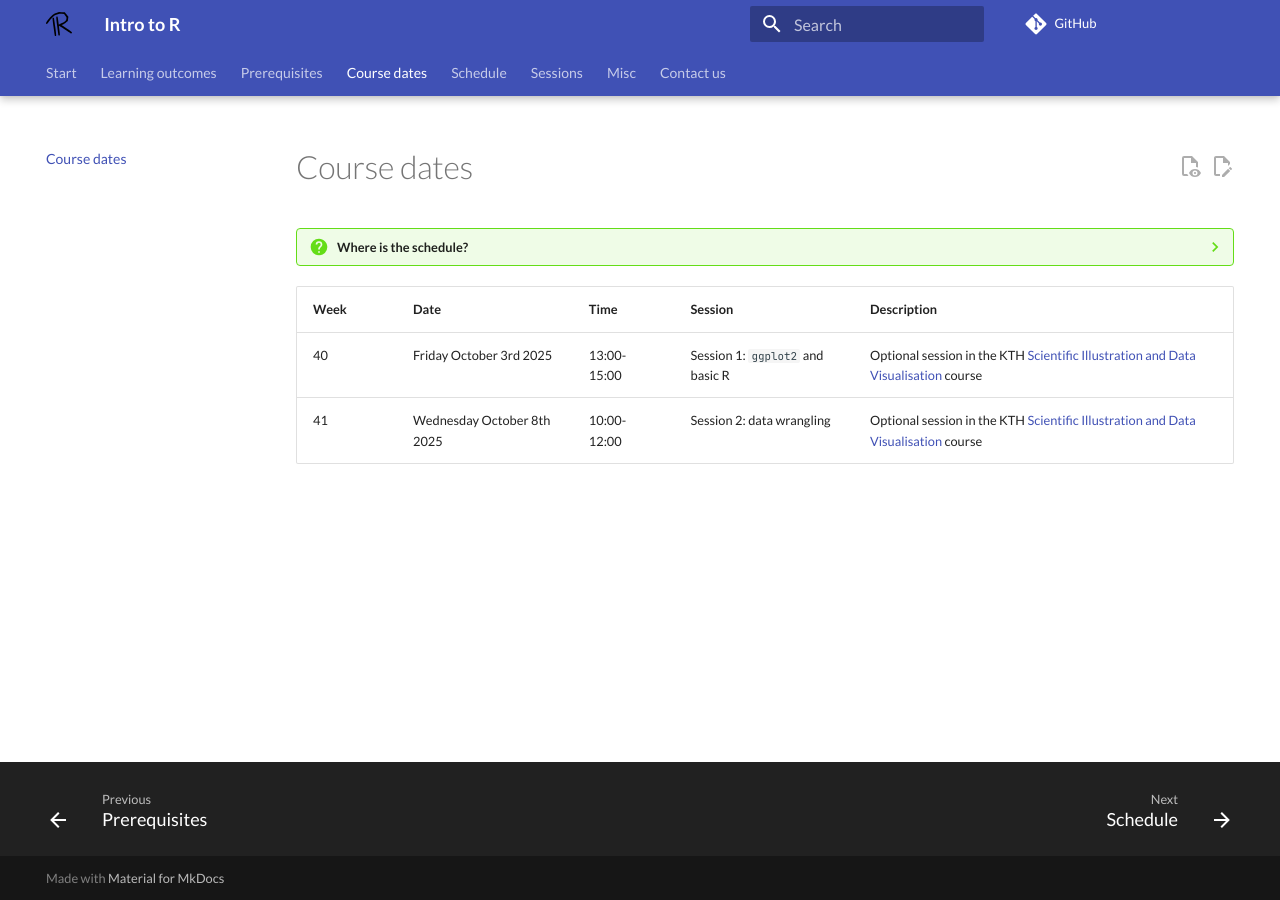
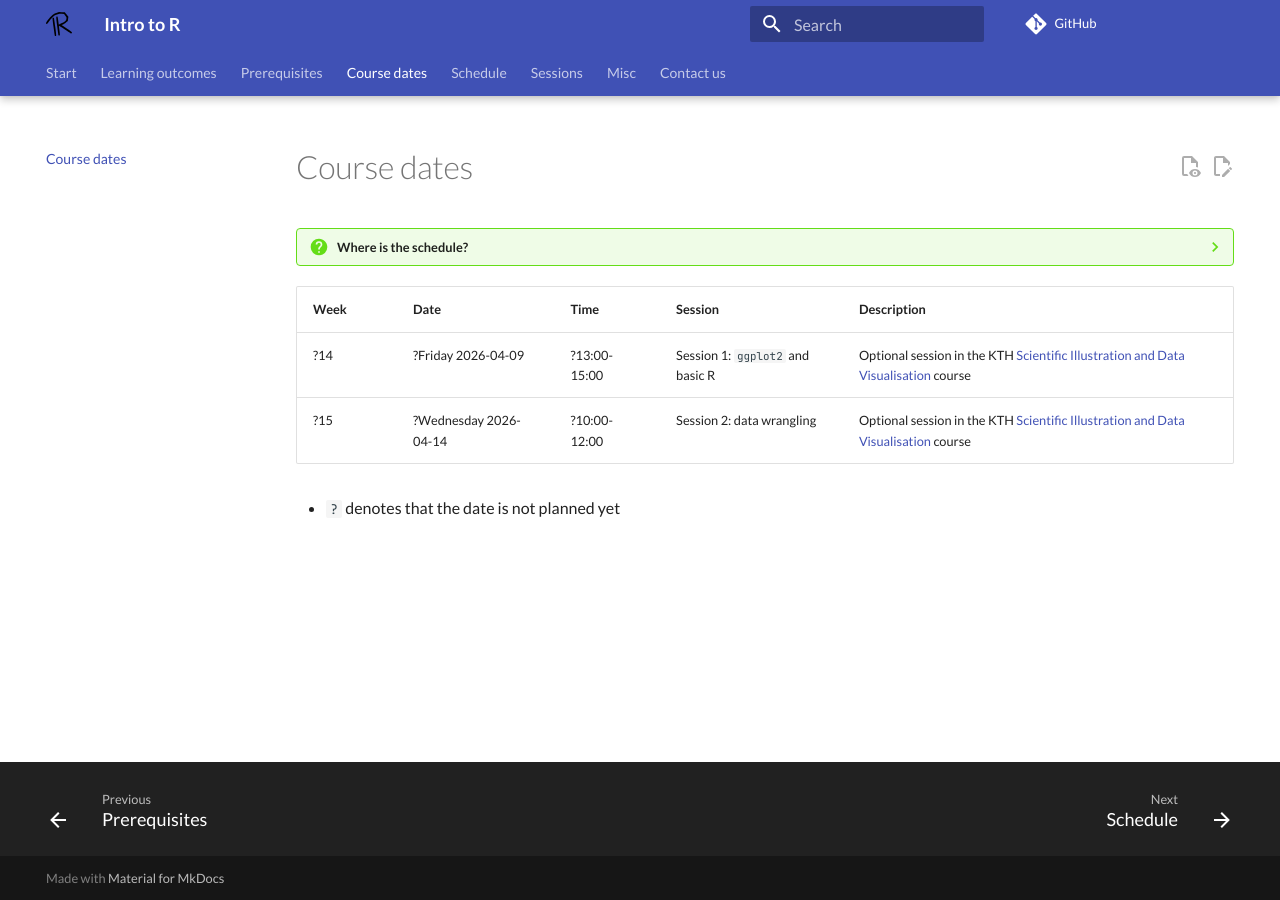
Before and after one commit to richelbilderbeek/intro_r_course, an MkDocs documentation site: the page built from docs/course_dates.md, in a window 1280 px wide. Built offline with MkDocs 1.6.1 and Material for MkDocs 9.7.7, drawn with Linux system fonts in a browser that asks for light colours; comment, search, counter and statistics services are not loaded.

Commit message:
Sketch future date in pencil

```diff
--- a/docs/course_dates.md
+++ b/docs/course_dates.md
@@ -13,10 +13,11 @@ tags:
 
 <!-- markdownlint-disable MD013 --><!-- Tables cannot be split up over lines, hence will break 80 characters per line -->
 
-Week|Date                      |Time       |Session                         |Description
-----|--------------------------|-----------|--------------------------------|---------------------------------------------------------------------------
-40  |Friday October 3rd 2025   |13:00-15:00|Session 1: `ggplot2` and basic R|Optional session in the KTH [Scientific Illustration and Data Visualisation](https://education.ki.se/course-and-programme-syllabi/course-syllabus-9K8138) course
-41  |Wednesday October 8th 2025|10:00-12:00|Session 2: data wrangling       |Optional session in the KTH [Scientific Illustration and Data Visualisation](https://education.ki.se/course-and-programme-syllabi/course-syllabus-9K8138) course
-
+Week|Date                      |Time        |Session                         |Description
+----|--------------------------|------------|--------------------------------|---------------------------------------------------------------------------
+?14 |?Friday 2026-04-09        |?13:00-15:00|Session 1: `ggplot2` and basic R|Optional session in the KTH [Scientific Illustration and Data Visualisation](https://education.ki.se/course-and-programme-syllabi/course-syllabus-9K8138) course
+?15 |?Wednesday 2026-04-14     |?10:00-12:00|Session 2: data wrangling       |Optional session in the KTH [Scientific Illustration and Data Visualisation](https://education.ki.se/course-and-programme-syllabi/course-syllabus-9K8138) course
 
 <!-- markdownlint-enable MD013 -->
+
+- `?` denotes that the date is not planned yet
```
Also changed, not shown: docs/evaluations/README.md (+1 -1 lines).
